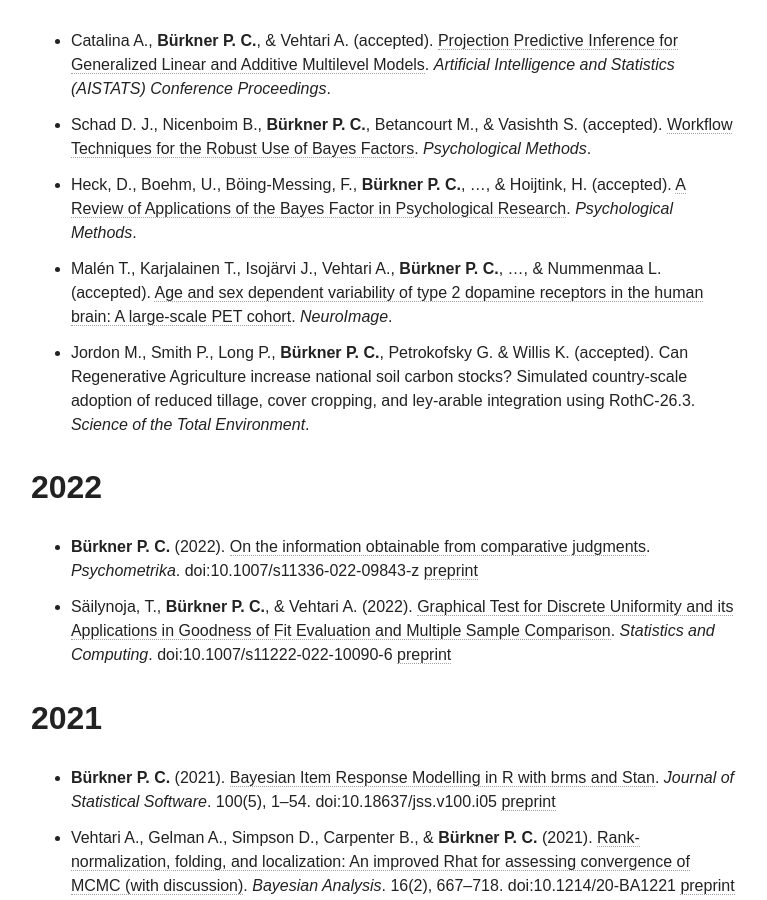
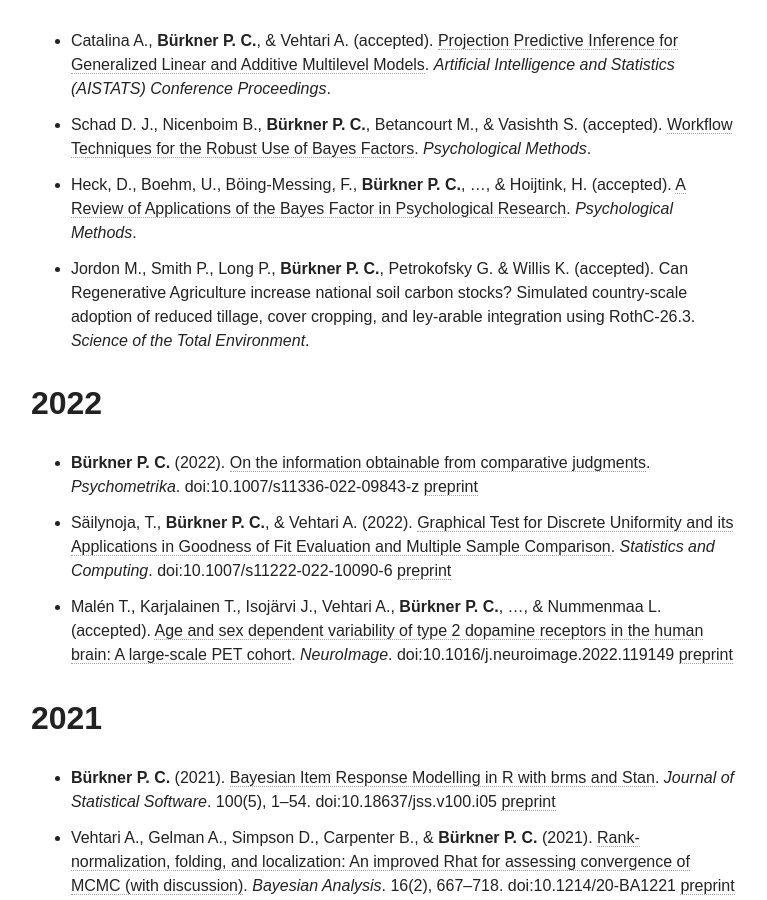
Before and after one commit to paul-buerkner/paul-buerkner.github.io, a Jekyll site: the page built from publications/index.md, in a window 1280 px wide and 900 px high, scrolled down 1976 px. Shown: the whole window, without its empty margins (255-1022 px from the left). Built offline with Jekyll 4.4.1, drawn with Linux system fonts in a browser that asks for light colours; nearby versions of some CDN libraries; some of the changed lines change nothing that is shown.

Commit message:
move paper to published

```diff
--- a/publications/index.md
+++ b/publications/index.md
@@ -30,7 +30,6 @@
 * Catalina A., **Bürkner P. C.**, & Vehtari A. (accepted). [Projection Predictive Inference for Generalized Linear and Additive Multilevel Models](https://arxiv.org/abs/2010.06994). *Artificial Intelligence and Statistics (AISTATS) Conference Proceedings*.
 * Schad D. J., Nicenboim B., **Bürkner P. C.**, Betancourt M., & Vasishth S. (accepted). [Workflow Techniques for the Robust Use of Bayes Factors](https://arxiv.org/abs/2103.08744). *Psychological Methods*.
 * Heck, D., Boehm, U., Böing-Messing, F., **Bürkner P. C.**, ..., & Hoijtink, H. (accepted). [A Review of Applications of the Bayes Factor in Psychological Research](https://psyarxiv.com/cu43g/). *Psychological Methods*.
-* Malén T., Karjalainen T., Isojärvi J., Vehtari A., **Bürkner P. C.**, ..., & Nummenmaa L. (accepted). [Age and sex dependent variability of type 2 dopamine receptors in the human brain: A large-scale PET cohort](https://www.biorxiv.org/content/10.1101/2021.08.10.455776v1). *NeuroImage*.
 * Jordon M., Smith P., Long P., **Bürkner P. C.**, Petrokofsky G. & Willis K. (accepted). Can Regenerative Agriculture increase national soil carbon stocks? Simulated country-scale adoption of reduced tillage, cover cropping, and ley-arable integration using RothC-26.3. *Science of the Total Environment*.
 
 ## 2022
@@ -38,6 +37,7 @@
 * **Bürkner P. C.** (2022). [On the information obtainable from comparative judgments](https://link.springer.com/article/10.1007/s11336-022-09843-z). *Psychometrika*.
 doi:10.1007/s11336-022-09843-z [preprint](https://psyarxiv.com/j5efn/)
 * Säilynoja, T., **Bürkner P. C.**, & Vehtari A. (2022). [Graphical Test for Discrete Uniformity and its Applications in Goodness of Fit Evaluation and Multiple Sample Comparison](https://link.springer.com/article/10.1007/s11222-022-10090-6). *Statistics and Computing*. doi:10.1007/s11222-022-10090-6 [preprint](https://arxiv.org/abs/2103.10522)
+* Malén T., Karjalainen T., Isojärvi J., Vehtari A., **Bürkner P. C.**, ..., & Nummenmaa L. (accepted). [Age and sex dependent variability of type 2 dopamine receptors in the human brain: A large-scale PET cohort](https://doi.org/10.1016/j.neuroimage.2022.119149). *NeuroImage*. doi:10.1016/j.neuroimage.2022.119149 [preprint](https://www.biorxiv.org/content/10.1101/2021.08.10.455776v1)
 
 ## 2021
 
```
